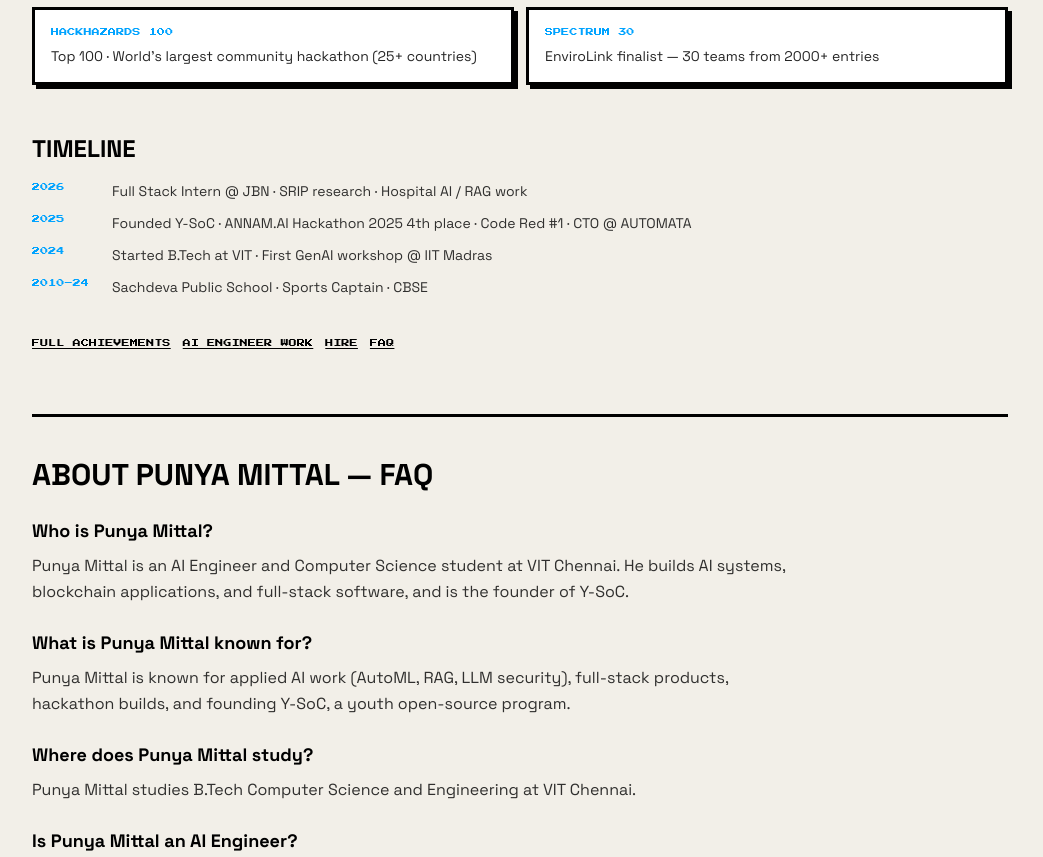
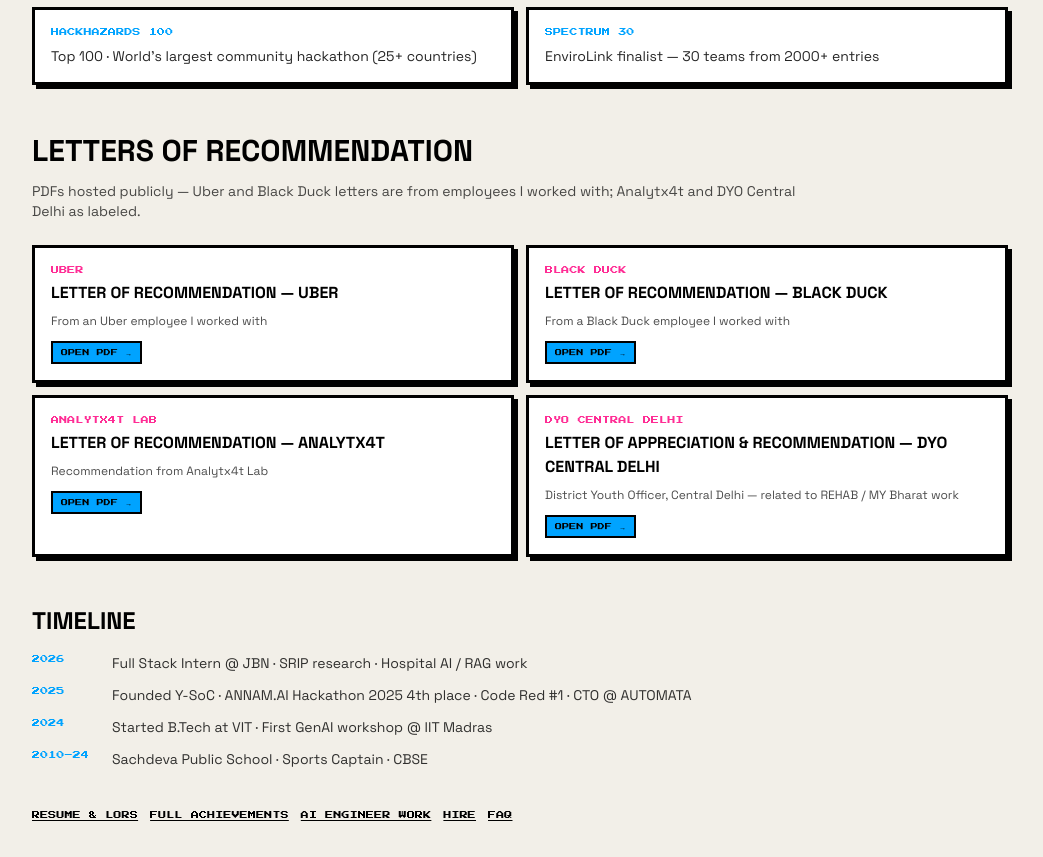
Before and after one commit to Punyamittal/porto, a Next.js app: page /about in a window 1280 px wide. Shown: the part 1940-2797 px from the top of the page, without its empty margins (120-1163 px from the left). Built offline with nearby package versions, Linux system fonts and the light colour scheme.

Commit message:
first commit

```diff
--- a/src/app/(site)/about/page.tsx
+++ b/src/app/(site)/about/page.tsx
@@ -4,6 +4,7 @@
 import { FaqSection } from "@/components/seo/FaqSection";
 import { GeoEntityBlock } from "@/components/seo/GeoEntityBlock";
 import { JsonLd } from "@/components/seo/JsonLd";
+import { LorSection } from "@/components/seo/LorSection";
 import {
   EVIDENCE_SUMMARY,
   NAME_SEARCH_KEYWORDS,
@@ -75,6 +76,7 @@
         ))}
       </ul>
       <EvidenceList title="Results at a glance" limit={8} />
+      <LorSection />
       <h2 className="font-display mt-12 text-2xl font-black uppercase">Timeline</h2>
       <ol className="mt-4 space-y-3">
         {ABOUT.timeline.map((item) => (
@@ -87,6 +89,9 @@
         ))}
       </ol>
       <div className="mt-10 flex flex-wrap gap-3">
+        <Link href="/resume" className="font-pixel text-[8px] uppercase underline">
+          Resume & LORs
+        </Link>
         <Link href="/achievements" className="font-pixel text-[8px] uppercase underline">
           Full achievements
         </Link>
--- a/src/app/(site)/resume/page.tsx
+++ b/src/app/(site)/resume/page.tsx
@@ -1,15 +1,20 @@
 import Link from "next/link";
 import { Breadcrumbs } from "@/components/seo/Breadcrumbs";
 import { JsonLd } from "@/components/seo/JsonLd";
+import { LorSection } from "@/components/seo/LorSection";
 import { ABOUT, EXPERIENCE, SITE } from "@/data/portfolio";
 import { breadcrumbJsonLd, createPageMetadata } from "@/lib/seo";
 
 export const metadata = createPageMetadata({
   title: "Resume - Punya Mittal AI Engineer",
   description:
-    "Resume overview for Punya Mittal — AI Engineer, Full Stack Developer, VIT Chennai CSE student, Y-SoC founder.",
+    "Resume overview for Punya Mittal — AI Engineer, Full Stack Developer, VIT Chennai CSE student, Y-SoC founder. Includes letters of recommendation.",
   path: "/resume",
-  keywords: ["Punya Mittal Resume", "Punya Mittal CV"],
+  keywords: [
+    "Punya Mittal Resume",
+    "Punya Mittal CV",
+    "Punya Mittal letter of recommendation",
+  ],
 });
 
 export default function ResumePage() {
@@ -49,6 +54,7 @@
           </li>
         ))}
       </ul>
+      <LorSection />
       <h2 className="font-display mt-10 text-2xl font-black uppercase">Skills</h2>
       <p className="mt-3 text-sm opacity-80">{ABOUT.skills.join(" · ")}</p>
       <p className="mt-10 text-sm">
--- /dev/null
+++ b/src/components/seo/LorSection.tsx
@@ -0,0 +1,43 @@
+import { LETTERS_OF_RECOMMENDATION } from "@/data/portfolio";
+
+export function LorSection({
+  title = "Letters of recommendation",
+}: {
+  title?: string;
+}) {
+  return (
+    <section className="mt-12" aria-labelledby="lor-heading">
+      <h2
+        id="lor-heading"
+        className="font-display text-2xl font-black uppercase sm:text-3xl"
+      >
+        {title}
+      </h2>
+      <p className="mt-3 max-w-3xl text-sm opacity-70">
+        PDFs hosted publicly — Uber and Black Duck letters are from employees I
+        worked with; Analytx4t and DYO Central Delhi as labeled.
+      </p>
+      <ul className="mt-6 grid gap-3 sm:grid-cols-2">
+        {LETTERS_OF_RECOMMENDATION.map((lor) => (
+          <li key={lor.id} className="brutal-border bg-surface p-4">
+            <p className="font-pixel text-[8px] text-hot-pink uppercase">
+              {lor.org}
+            </p>
+            <p className="font-display mt-1 text-base font-bold uppercase">
+              {lor.title}
+            </p>
+            <p className="mt-2 text-xs opacity-70">{lor.detail}</p>
+            <a
+              href={lor.url}
+              target="_blank"
+              rel="noopener noreferrer"
+              className="font-pixel mt-3 inline-block border-[2px] border-border bg-electric px-2 py-1 text-[7px] text-black uppercase"
+            >
+              Open PDF →
+            </a>
+          </li>
+        ))}
+      </ul>
+    </section>
+  );
+}
--- a/src/components/seo/SeoShell.tsx
+++ b/src/components/seo/SeoShell.tsx
@@ -10,6 +10,7 @@
   { href: "/projects", label: "Projects" },
   { href: "/ai", label: "AI" },
   { href: "/blog", label: "Blog" },
+  { href: "/resume", label: "Resume" },
   { href: "/contact", label: "Contact" },
 ] as const;
 
--- a/src/data/portfolio.ts
+++ b/src/data/portfolio.ts
@@ -527,5 +527,38 @@
   "NPTEL Conservation Economics — IIT Kanpur (100%, Top 1%)",
 ];
 
+/** Letters of recommendation / appreciation (GitHub-hosted PDFs). */
+export const LETTERS_OF_RECOMMENDATION = [
+  {
+    id: "uber",
+    org: "Uber",
+    title: "Letter of Recommendation — Uber",
+    detail: "From an Uber employee I worked with",
+    url: "https://github.com/Punyamittal/Letter_of_Recommendation/raw/main/LOR-Punya_Mittal-Uber.pdf",
+  },
+  {
+    id: "blackduck",
+    org: "Black Duck",
+    title: "Letter of Recommendation — Black Duck",
+    detail: "From a Black Duck employee I worked with",
+    url: "https://github.com/Punyamittal/Letter_of_Recommendation/raw/main/Punya_Mittal_Letter_of_Recommendation_Black-Duck.pdf",
+  },
+  {
+    id: "analytx4t",
+    org: "Analytx4t Lab",
+    title: "Letter of Recommendation — Analytx4t",
+    detail: "Recommendation from Analytx4t Lab",
+    url: "https://github.com/Punyamittal/Letter_of_Recommendation/raw/main/LOR_ANALYTX4T.pdf",
+  },
+  {
+    id: "dyo-delhi",
+    org: "DYO Central Delhi",
+    title: "Letter of Appreciation & Recommendation — DYO Central Delhi",
+    detail:
+      "District Youth Officer, Central Delhi — related to REHAB / MY Bharat work",
+    url: "https://github.com/Punyamittal/Letter_of_Recommendation/raw/main/DYO-central-delhi-Letter%20of%20Appreciation%20and%20Recommendation.pdf",
+  },
+] as const;
+
 export type ProjectSticker = "NEW" | "HOT" | "BETA";
 export type SkillRarity = "COMMON" | "RARE" | "EPIC" | "LEGENDARY";
```
